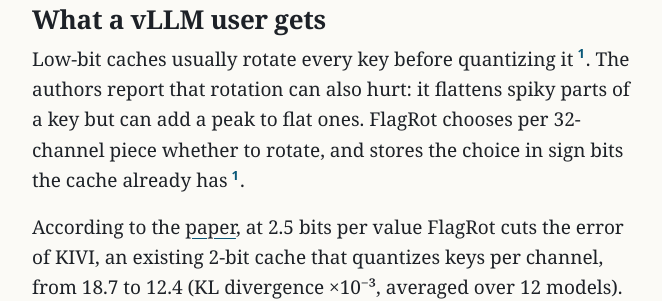
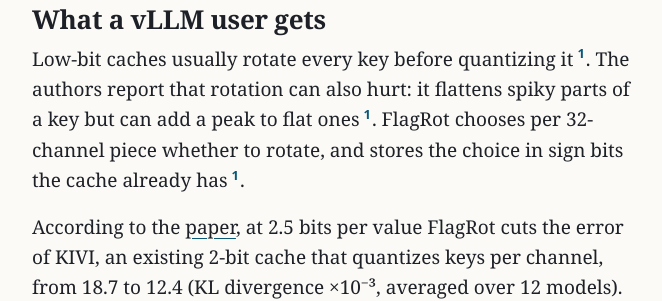
Before and after one commit to northwind-press/northwind-press.github.io, a Jekyll site: the page built from _posts/2026-11-04-flagrot-2-bit-kv-cache.md, in a window 1280 px wide and 900 px high, scrolled down 577 px. Shown: the part 214-515 px from the top of the window, without its empty margins (308-970 px from the left). Built offline with Jekyll 4.4.1, drawn with Linux system fonts in a browser that asks for light colours; part of the change alters nothing that is shown.

Commit message:
News: FlagRot, cite rotation claim (T-186)
Co-Authored-By: Claude Opus 5.5 <noreply@anthropic.com>

```diff
--- a/_posts/2026-11-04-flagrot-2-bit-kv-cache.md
+++ b/_posts/2026-11-04-flagrot-2-bit-kv-cache.md
@@ -27,7 +27,7 @@ A [preprint posted to arXiv](https://arxiv.org/abs/2611.03992) on 2026-11-02, wh
 
 ## What a vLLM user gets
 
-Low-bit caches usually rotate every key before quantizing it{% include cite.html n=1 %}. The authors report that rotation can also hurt: it flattens spiky parts of a key but can add a peak to flat ones. FlagRot chooses per 32-channel piece whether to rotate, and stores the choice in sign bits the cache already has{% include cite.html n=1 %}.
+Low-bit caches usually rotate every key before quantizing it{% include cite.html n=1 %}. The authors report that rotation can also hurt: it flattens spiky parts of a key but can add a peak to flat ones{% include cite.html n=1 %}. FlagRot chooses per 32-channel piece whether to rotate, and stores the choice in sign bits the cache already has{% include cite.html n=1 %}.
 
 According to the [paper](https://arxiv.org/html/2611.03992v1), at 2.5 bits per value FlagRot cuts the error of KIVI, an existing 2-bit cache that quantizes keys per channel, from 18.7 to 12.4 (KL divergence ×10⁻³, averaged over 12 models). In vLLM it adds 2.9 points on RULER, a long-context benchmark, at 128k tokens, which the authors put at about 26% of what KIVI alone loses. On Qwen3-32B, it adds 1.94 LongBench points and isn't separated from the full-precision BF16 baseline{% include cite.html n=2 %}. Gains on two 8B models were smaller, 0.42 and 0.86 points, and on the hybrid Qwen3.8-27B there was no gain{% include cite.html n=2 %}.
 
```
